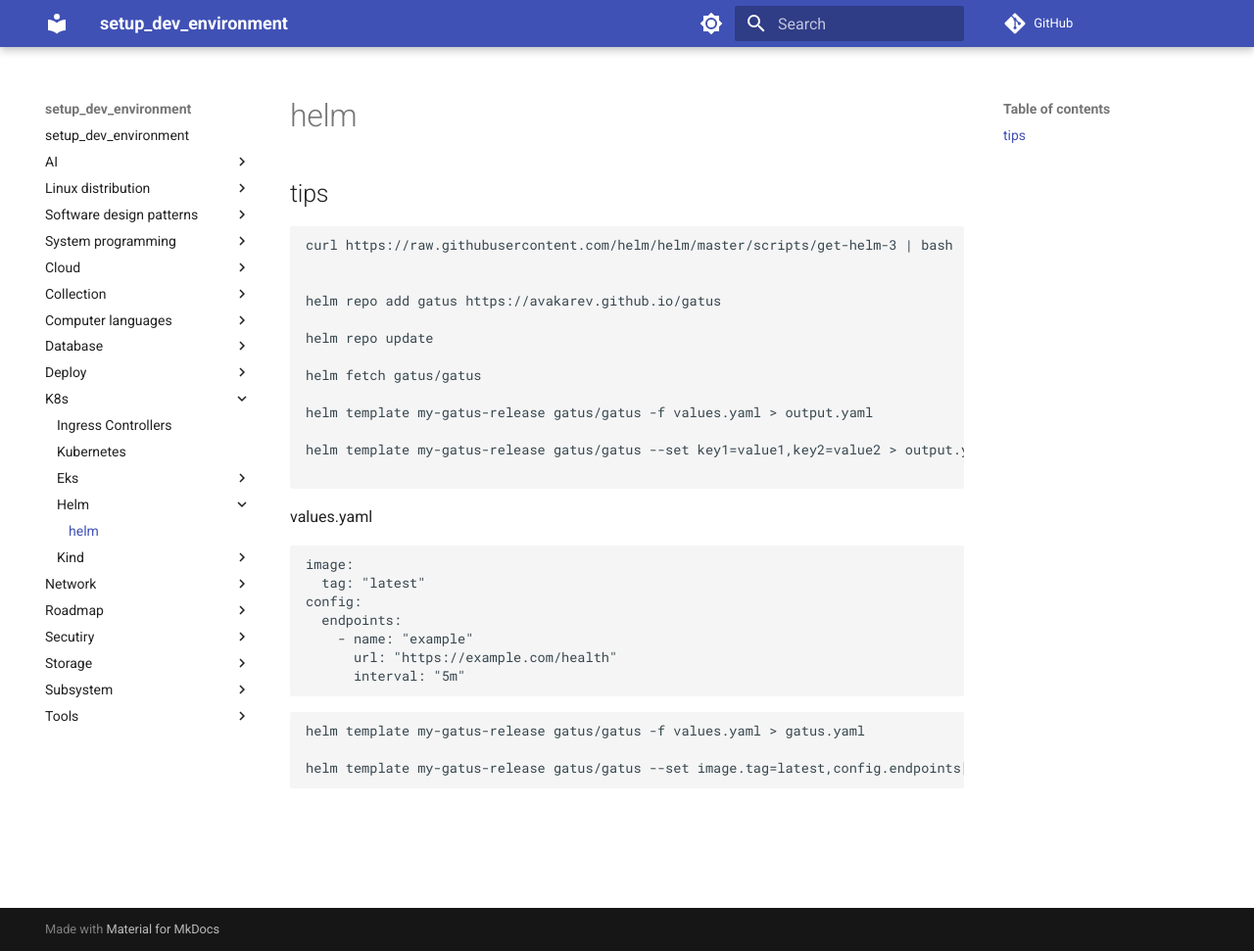
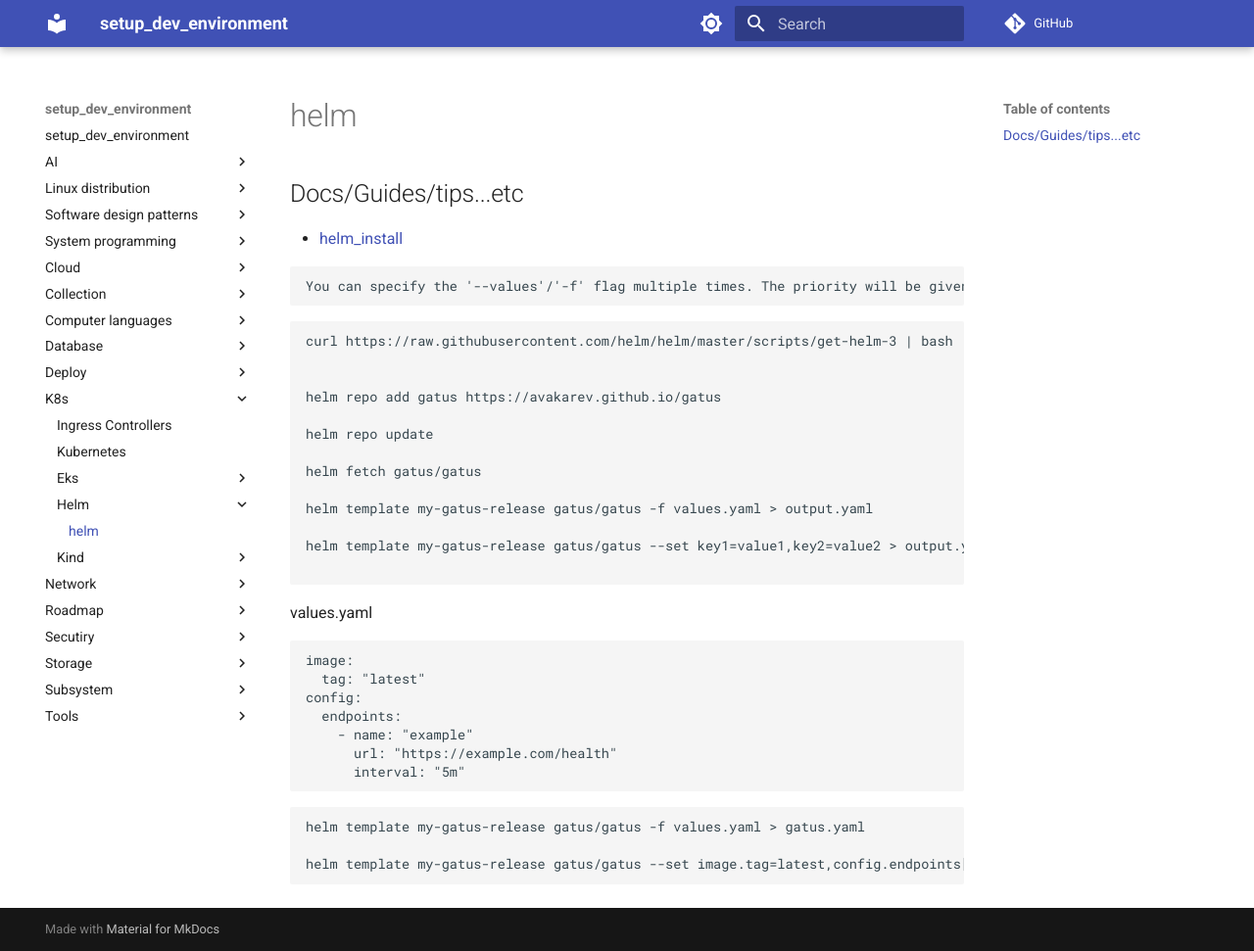
Before and after one commit to hong539/setup_dev_environment, an MkDocs documentation site: the page built from docs/k8s/helm/helm.md, in a window 1280 px wide and 971 px high. Shown: the whole window at 98% size. Built offline with MkDocs 1.6.1 and Material for MkDocs 9.7.7, drawn with Linux system fonts in a browser that asks for light colours; comment, search, counter and statistics services are not loaded.

Commit message:
Update docs

````diff
--- a/docs/k8s/helm/helm.md
+++ b/docs/k8s/helm/helm.md
@@ -1,6 +1,12 @@
 # helm
 
-## tips
+## Docs/Guides/tips...etc
+
+* [helm_install](https://helm.sh/docs/helm/helm_install/)
+```
+You can specify the '--values'/'-f' flag multiple times. The priority will be given to the last (right-most) file specified.
+```
+
 
 ```
 curl https://raw.githubusercontent.com/helm/helm/master/scripts/get-helm-3 | bash
````
Also changed, not shown: docs/subsystem/prometheus.md (added, +12 -0 lines).
